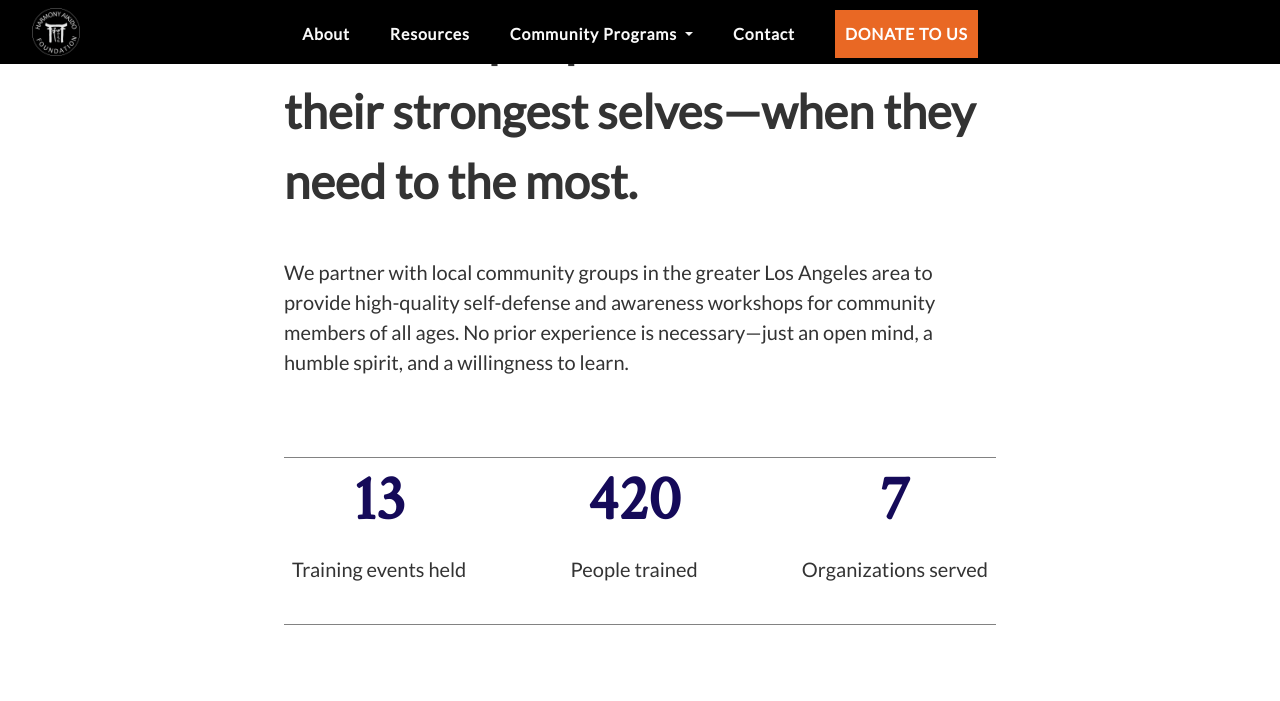
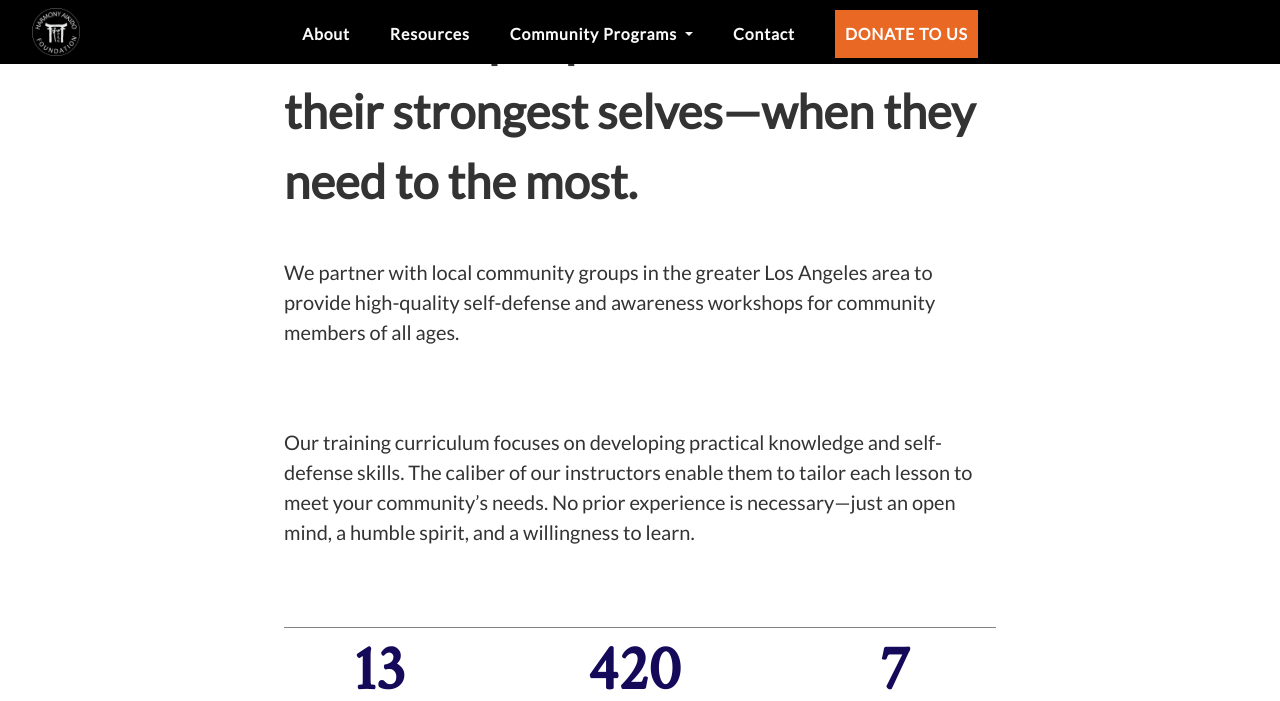
Before and after one commit to hafusaorg/hafusaorg.github.io, a Jekyll site: the page built from about.md, in a window 1280 px wide and 900 px high, scrolled down 949 px, cut to the strip 0-701 px from the top of the window. Built offline with Jekyll 4.4.1, drawn with Linux system fonts in a browser that asks for light colours; comment, search, counter and statistics services are not loaded.

Commit message:
Updated About

```diff
--- a/about.md
+++ b/about.md
@@ -45,7 +45,9 @@ WHAT WE DO
 
 # We teach people to transform into their strongest selves—when they need to the most.
 
-We partner with local community groups in the greater Los Angeles area to provide high-quality self-defense and awareness workshops for community members of all ages. No prior experience is necessary—just an open mind, a humble spirit, and a willingness to learn.
+We partner with local community groups in the greater Los Angeles area to provide high-quality self-defense and awareness workshops for community members of all ages.
+
+Our training curriculum focuses on developing practical knowledge and self-defense skills. The caliber of our instructors enable them to tailor each lesson to meet your community's needs. No prior experience is necessary—just an open mind, a humble spirit, and a willingness to learn.
 
 <section class="numbers">
 
```
